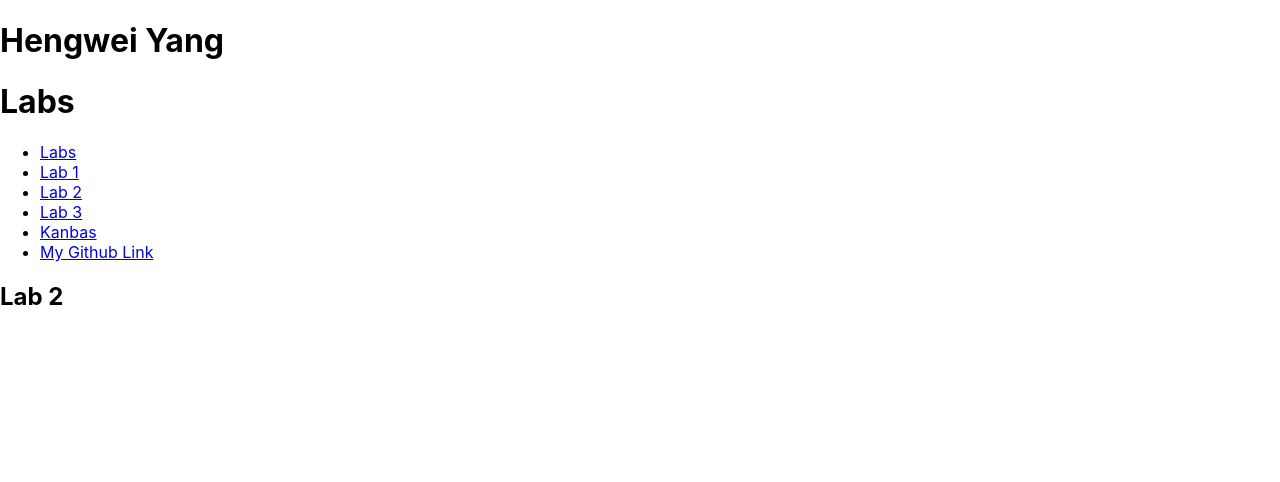
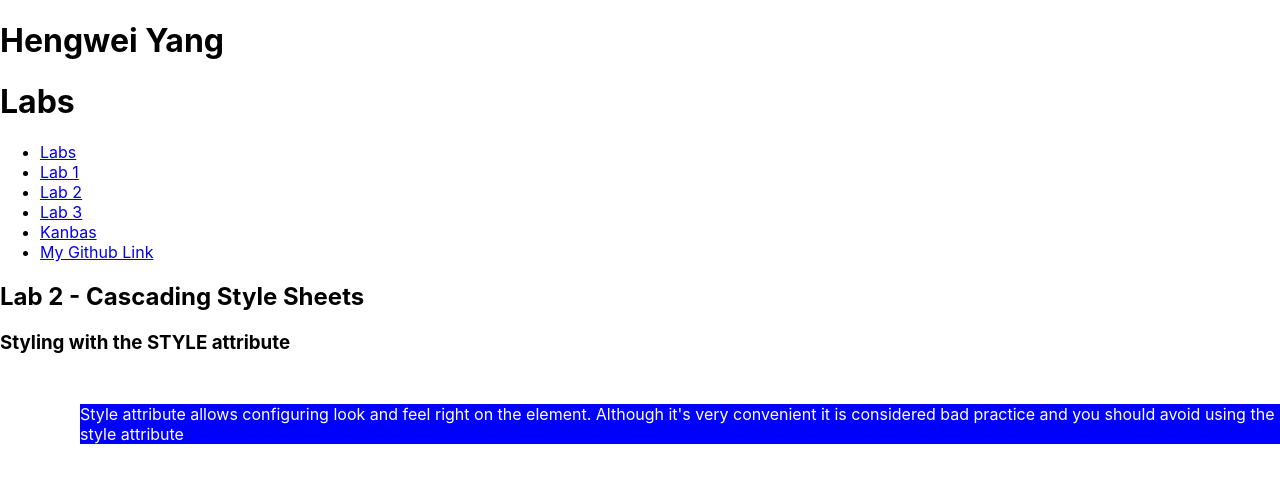
Before and after one commit to viyur/kanbas-react-web-app-cs5610, a React (Create React App) app: page /#/Labs/Lab2 in a window 1280 px wide. Shown: the top 482 px of the page. Built offline with nearby package versions, Linux system fonts and the light colour scheme.

Commit message:
start lab2

```diff
--- /dev/null
+++ b/src/Labs/Lab2/index.css
@@ -0,0 +1,6 @@
+p {
+    background-color: blue;
+    color: white;
+    margin-top: 50px;
+    margin-left:80px;
+ }
--- a/src/Labs/Lab2/index.tsx
+++ b/src/Labs/Lab2/index.tsx
@@ -1,7 +1,17 @@
+import "./index.css";
+
 export default function Lab2() {
     return (
         <div id="wd-lab2">
-            <h2>Lab 2</h2>
+            <h2>Lab 2 - Cascading Style Sheets</h2>
+            <h3>Styling with the STYLE attribute</h3>
+            <p>
+                Style attribute allows configuring look and feel
+                right on the element. Although it's very convenient
+                it is considered bad practice and you should avoid
+                using the style attribute
+            </p>
         </div>
+
     )
 }
```
